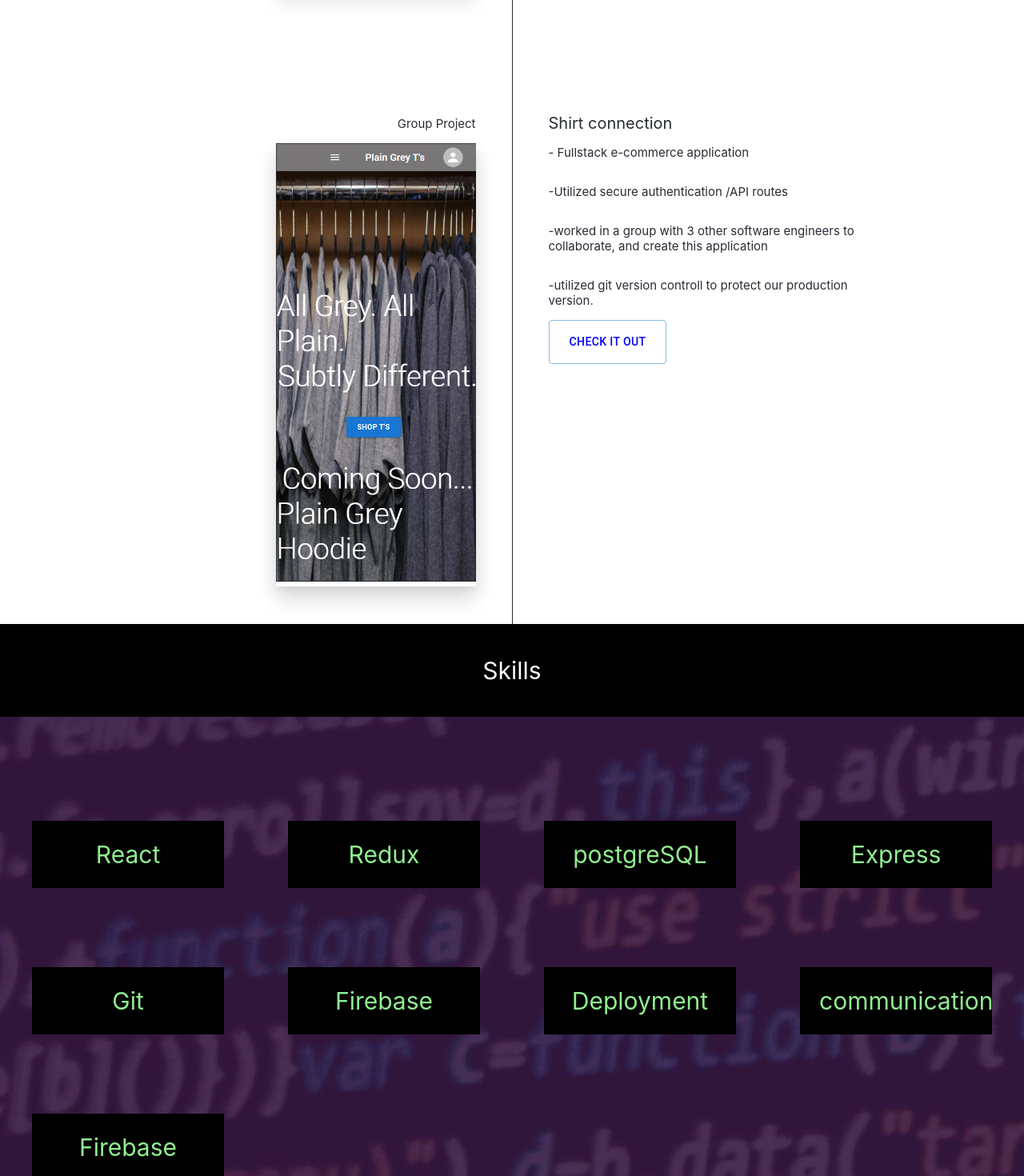
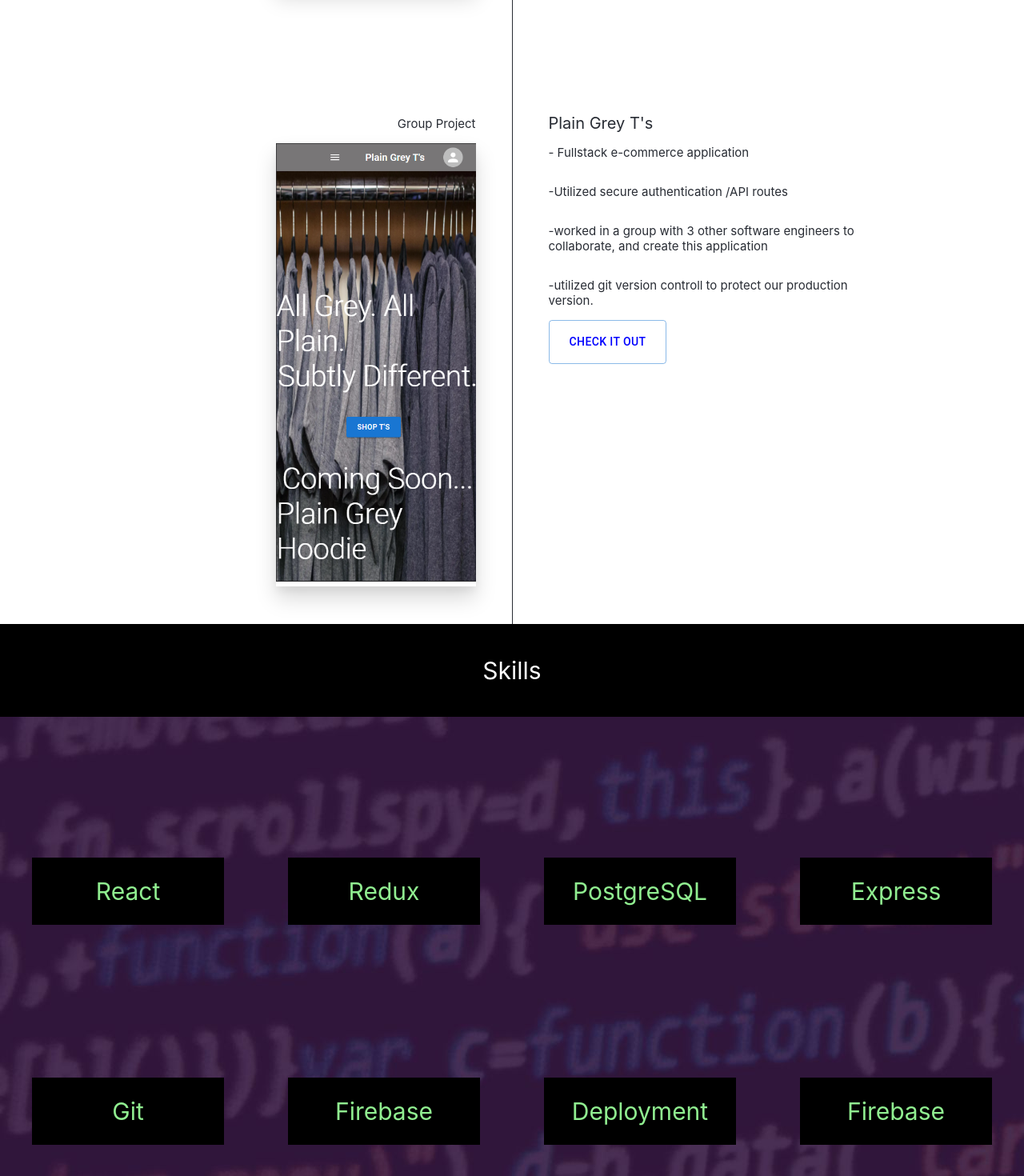
Before and after one commit to joshconstine/josh-website, a React (Create React App) app: page / in a window 1280 px wide. Shown: the part 4800-6270 px from the top of the page at 80% size. Built offline with nearby package versions, Linux system fonts and the light colour scheme.

Commit message:
fixed skills page

```diff
--- a/src/Projects.js
+++ b/src/Projects.js
@@ -65,7 +65,7 @@ function Projects() {
         />
         <Box className="sideBysideR" sx={{ alignItems: "flex-start" }}>
           <Typography variant="p" sx={{ fontSize: 20, paddingTop: 1.5 }}>
-            Shirt connection
+            Plain Grey T's
           </Typography>
           <p className="alignL">- Fullstack e-commerce application </p>
           <p className="alignL">-Utilized secure authentication /API routes</p>
--- a/src/Skills.js
+++ b/src/Skills.js
@@ -5,12 +5,11 @@ function Skills() {
   const skills = [
     "React",
     "Redux",
-    "postgreSQL",
+    "PostgreSQL",
     "Express",
     "Git",
     "Firebase",
     "Deployment",
-    "communication",
     "Firebase",
   ];
   return (
```
